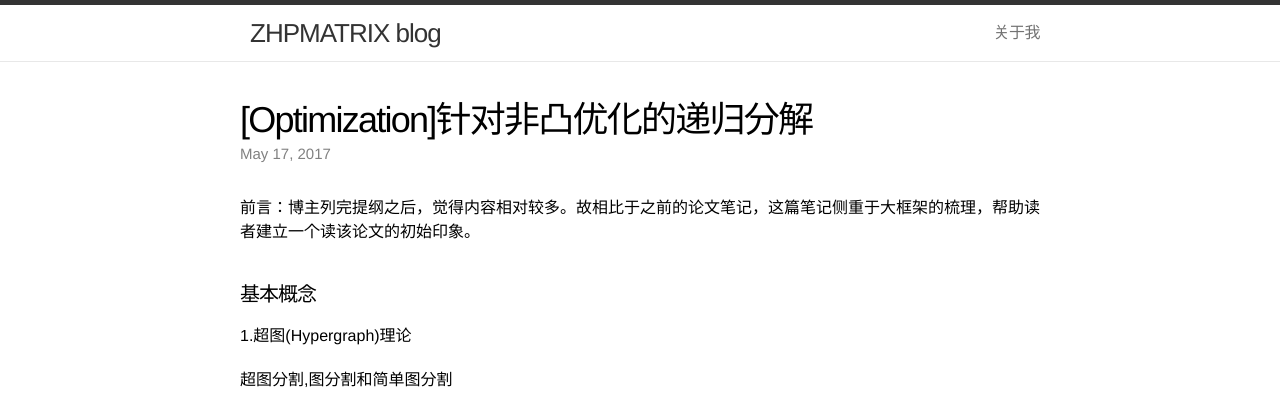
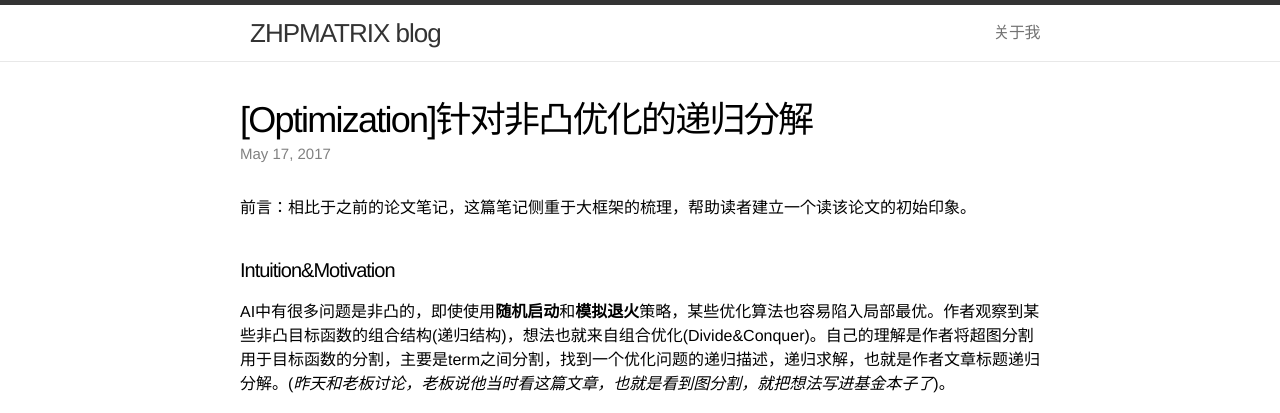
Before and after one commit to zhpmatrix/zhpmatrix.github.io, a Jekyll site: the page built from _posts/2017-05-17-recursive-decompose-for-noncovex-optimization.md, in a window 1280 px wide and 1400 px high. Shown: the top 413 px of the window. Built offline with Jekyll 4.4.1, drawn with Linux system fonts in a browser that asks for light colours; comment, search, counter and statistics services are not loaded; some of the changed text lies outside the part shown.

Commit message:
add new content to rdis

```diff
--- a/_posts/2017-05-17-recursive-decompose-for-noncovex-optimization.md
+++ b/_posts/2017-05-17-recursive-decompose-for-noncovex-optimization.md
@@ -1,53 +1,33 @@
 ---
 layout: post
 title: "[Optimization]针对非凸优化的递归分解"
-excerpt: "这是一篇论文笔记(无组织，无纪律)，来自IJCAI2015 BestPaper,Pedro Domingos的作品，《Recursive Decomposition for Nonconvex Optimization》文中提出了RDIS算法。"
+excerpt: "这是一篇不太详细的论文笔记，来自IJCAI2015 BestPaper,Pedro Domingos的作品，《Recursive Decomposition for Nonconvex Optimization》文中提出了RDIS算法。"
 date: 2017-05-17 14:59:00
 mathjax: true
 ---
 <script type="text/javascript" src="http://cdn.mathjax.org/mathjax/latest/MathJax.js?config=default"></script>
 
-前言：博主列完提纲之后，觉得内容相对较多。故相比于之前的论文笔记，这篇笔记侧重于大框架的梳理，帮助读者建立一个读该论文的初始印象。
+前言：相比于之前的论文笔记，这篇笔记侧重于大框架的梳理，帮助读者建立一个读该论文的初始印象。
+
+#### Intuition&Motivation
+
+AI中有很多问题是非凸的，即使使用**随机启动**和**模拟退火**策略，某些优化算法也容易陷入局部最优。作者观察到某些非凸目标函数的组合结构(递归结构)，想法也就来自组合优化(Divide&Conquer)。自己的理解是作者将超图分割用于目标函数的分割，主要是term之间分割，找到一个优化问题的递归描述，递归求解，也就是作者文章标题递归分解。(_昨天和老板讨论，老板说他当时看这篇文章，也就是看到图分割，就把想法写进基金本子了_)。
+
+#### 伪代码
+
+![rdis](http://wx1.sinaimg.cn/mw690/aba7d18bgy1ffvjj52045j20em0egtbm.jpg)
+
+这是作者给出的伪代码，代码的整体结构上类似我[这篇](https://zhpmatrix.github.io/2017/05/11/adding-grouping-recursive/)文章中提到的。在那篇文章中提到的递归的并行，其实也是适合本文算法的并行化。伪代码中给出了三个子函数，**CHOOSEVARS**用于变量选择能够最大化的分割开目标函数，**SIMPLIFY**是用常数替换掉变量，该常数与term的bound有关，这样待优化的变量个数就减少了。在**SIMPLIFY**之后，**DECOMPOSE**就水到渠成。优化函数是*S*，分解后的问题就可以递归并行求解，子问题求解之后合并结果，也就是第11行代码的表示。第12和13行代码用于记录新的较小的值。分解目标函数的过程如下：
+
+![recursive](http://wx2.sinaimg.cn/mw690/aba7d18bgy1ffvk7kebnyj20gp0aq412.jpg)
 
 #### 基本概念
 
-1.超图(Hypergraph)理论
-
-  超图分割,图分割和简单图分割
-
-3.Fiduccia-Mattheyses算法
-
-4.共指消解(Coreference Resolution)
-
-
-#### 优化算法
-
-1.multi-start 共轭梯度算法
-
-2.Levenberg-Marquardt算法
-
-上述算法是Bundle Adjustment思想的一个应用。
-
-如果下降太快，使用较小的λ，使之更接近高斯牛顿法
-如果下降太慢，使用较大的λ，使之更接近梯度下降法
-
-3.非线性最小二乘问题
-
-4.Powell函数
-
-Powell算法是求解无约束优化问题的算法，Powell函数具有的特点是**"误差项的平方和"**形式。
-
-下降关系与semiring的关系(SubspaceOptimizer.h)
-
-共轭梯度下降和NRC优化方法(CGDSubspaceOptimizer.h),在代码中NRC优化方法出现的方式是预先编译。
-
-LM算法和box-constrained minimization的关系
-
-5.SubOptimizer
-
-共轭梯度算法和Powell算法
+文章最重要的一个概念是**超图分割**，围绕这个概念，可以考虑的问题有：**什么是超图？**(在PaToH库中的manual中有非常具体的表示，不过这个manual有个小错误，很容易发现)**超图分割的依据是什么？**(与cut-set的cost有关)，**为什么超图分割可以用于非凸目标函数分解？**(个人认为是将目标函数用一个超图来表示，超边权值为1，但是具体的证明还没有读)
 
 #### 代码实现
+
+为了验证实验，我做了一个与粒子群优化(PSO)相关的目标函数，进行分割后，使用RDIS来求最值。下面是实验的过程。
 
 1.多项式展开(matlab实现)
 
@@ -57,7 +37,7 @@ LM算法和box-constrained minimization的关系
 
     ps_new=expand(ps)
 
-直接转换到最简项，这部分主要是关于**符号计算**的内容。
+直接转换到最简项，这部分主要是关于**符号计算**的内容。论文给出的代码，要求代码的输入是化简到最简项的目标函数。
 
 2.依赖库安装
 
@@ -79,7 +59,7 @@ mac下boost 1.55.0的安装可以参考9，默认安装路径/usr/local/include
 
     find . -name '*.h' | xargs wc -l
 
-rdis的.h和.cpp文件共计16000+行！！！
+**rdis的.h和.cpp文件共计16000+行！！！**RDIS算法的实现文件代码行2000+，每个优化函数的实现平均代码行300+。
 
 4.编译调试
 
@@ -115,6 +95,8 @@ tuple,graph,vector
 8.代码优化
 
 针对Cache的优化作者还没有做。
+
+总结：本以为要Follow这篇文章，可是和老板讨论过后，老板建议去做Powell算法+互信息+图像配准相关，要做到**能用**。这篇论文是当年的最佳论文，最起码从工作量来说，实至名归。代码时间戳表示写了两年，同时文章做了三组实验，都是相对较大的实验。从思想来说，收到的启发还是如何将组合优化的策略和优化问题结合，同时Google了这篇文章其他人的follow，似乎不多呀。❤，❤️，🏀，一周多时间，没有严格意义的产出，淡淡的忧伤。
 
 参考:
 
```
